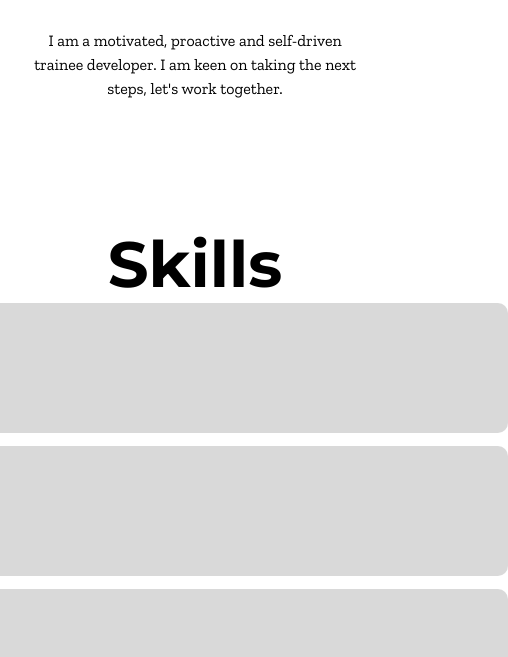
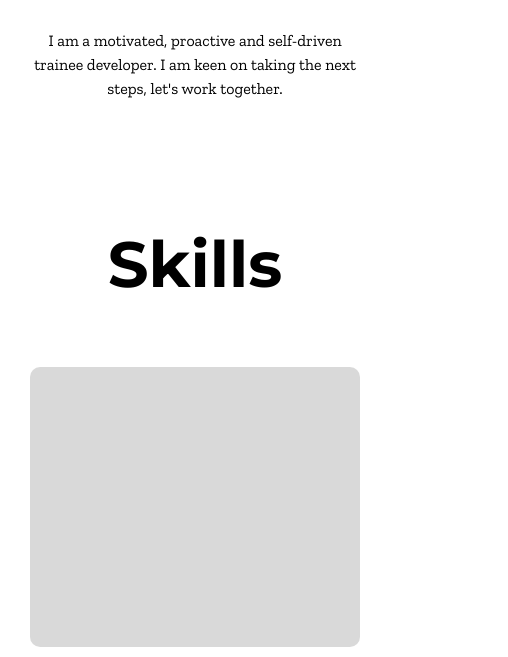
Before and after one commit to Mlucia92/Mlucia92.github.io, a plain HTML site: page index.html in a window 390 px wide. Shown: the part 1319-1976 px from the top of the page, 508 px wide, since content can reach past the window. Drawn offline with nearby package versions, Linux system fonts and the light colour scheme.

Commit message:
media fixes

```diff
--- a/main.scss
+++ b/main.scss
@@ -351,30 +351,28 @@ $secondary-font: 'Zilla Slab', serif;
 
     .skills {
         grid-template-columns: none;
+    }
 
-        &__container {
+    .skills-box {
         margin-top: 64px;
-            article {
+        &__article {
             width: 330px;
             height: 280px;
         }
-        }
-
     }
 }
 
 @media (max-width: 744px){
     .hero {
-
         &__title {
             font-size: 50px;
         }
+    }
 
-        &__button {
+    .button {
         width: 200px;
         height: 50px;
         font-size: 32px;
-        }
     }
 
     .about {
@@ -425,7 +423,5 @@ $secondary-font: 'Zilla Slab', serif;
         &__description {
             text-align: center;
         }
-
-
     }
 }
```
Also changed, not shown: main.css, 1 other file. Lines whose indentation alone changed are shown as unchanged.
